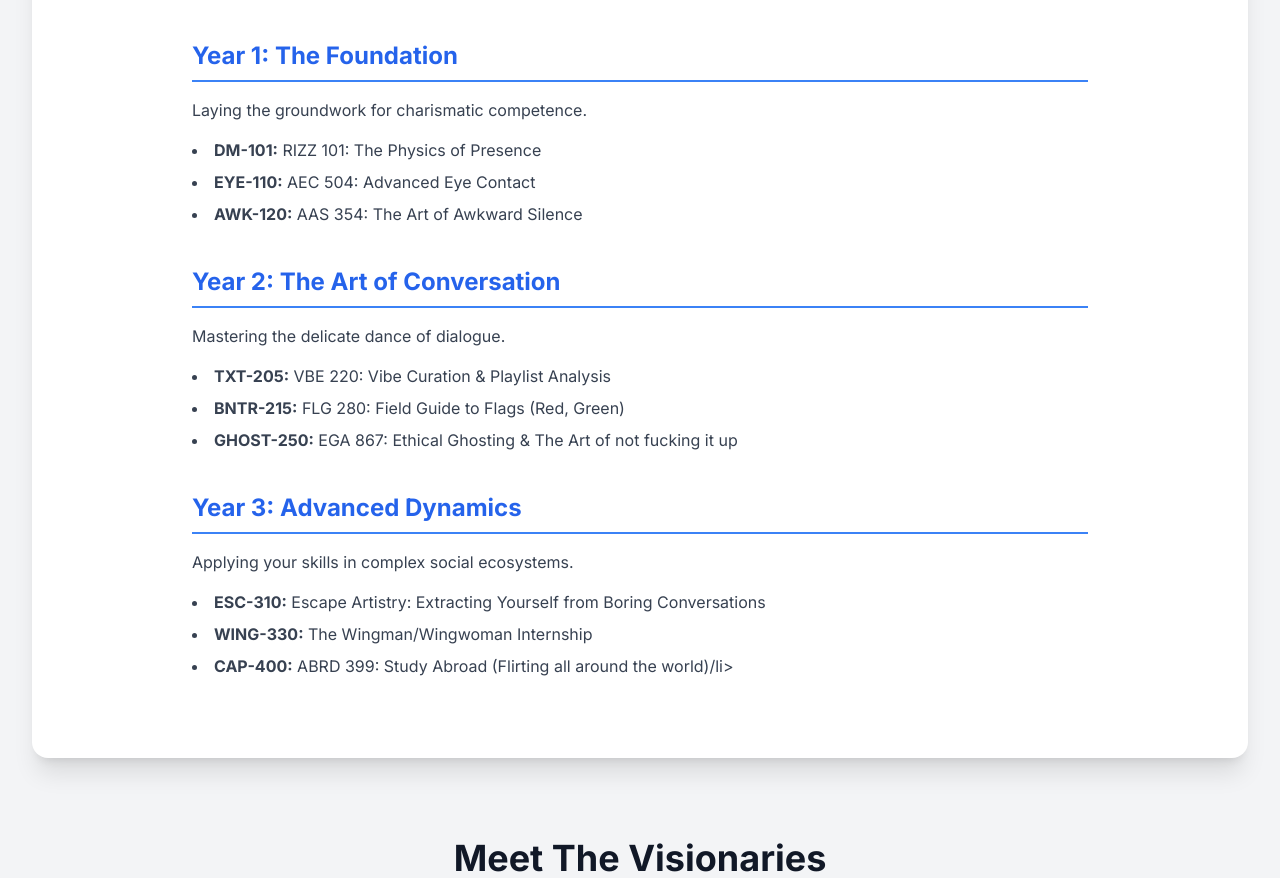
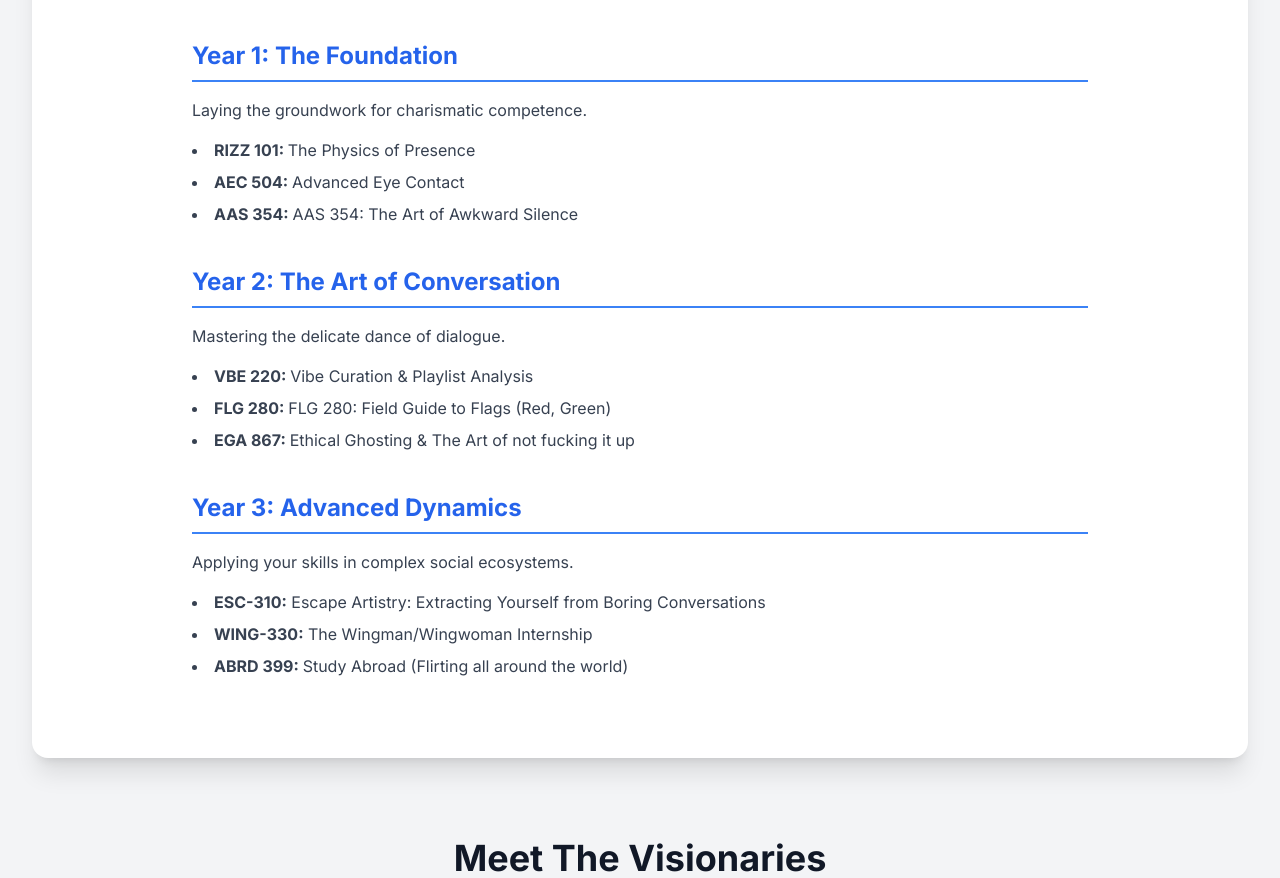
Before and after one commit to dumbassdumbass/fuck, a plain HTML site: page index.html in a window 1280 px wide. Shown: the part 1180-2058 px from the top of the page. Drawn offline with nearby package versions, Linux system fonts and the light colour scheme.

Commit message:
Update index.html

```diff
--- a/index.html
+++ b/index.html
@@ -74,7 +74,7 @@
 
         <!-- Why F.U.C.K. Section -->
         <section id="about" class="py-20">
-             <h2 class="text-4xl font-bold text-center text-gray-900 mb-12">Why Choose F.U.C.K.?</h2>
+             <h2 class="text-4xl font-bold text-center text-gray-900 mb-12">Why F.U.C.K.?</h2>
              <div class="grid grid-cols-1 md:grid-cols-3 gap-10 max-w-6xl mx-auto text-center">
                 <!-- Feature 1 -->
                 <div class="bg-white p-8 rounded-xl shadow-lg card-hover">
@@ -106,9 +106,9 @@
                     <h3 class="text-2xl font-bold text-blue-600 border-b-2 border-blue-500 pb-2 mb-4">Year 1: The Foundation</h3>
                     <p class="text-gray-700 mb-4">Laying the groundwork for charismatic competence.</p>
                     <ul class="list-disc list-inside text-gray-700 space-y-2">
-                        <li><span class="font-bold">DM-101:</span> RIZZ 101: The Physics of Presence</li>
-                        <li><span class="font-bold">EYE-110:</span> AEC 504: Advanced Eye Contact</li>
-                        <li><span class="font-bold">AWK-120:</span> AAS 354: The Art of Awkward Silence</li>
+                        <li><span class="font-bold">RIZZ 101: </span>The Physics of Presence</li>
+                        <li><span class="font-bold">AEC 504: </span>Advanced Eye Contact</li>
+                        <li><span class="font-bold">AAS 354: </span> AAS 354: The Art of Awkward Silence</li>
                     </ul>
                 </div>
                 <!-- Year 2 -->
@@ -116,9 +116,9 @@
                     <h3 class="text-2xl font-bold text-blue-600 border-b-2 border-blue-500 pb-2 mb-4">Year 2: The Art of Conversation</h3>
                     <p class="text-gray-700 mb-4">Mastering the delicate dance of dialogue.</p>
                     <ul class="list-disc list-inside text-gray-700 space-y-2">
-                        <li><span class="font-bold">TXT-205:</span> VBE 220: Vibe Curation & Playlist Analysis</li>
-                        <li><span class="font-bold">BNTR-215:</span> FLG 280: Field Guide to Flags (Red, Green)</li>
-                        <li><span class="font-bold">GHOST-250:</span> EGA 867: Ethical Ghosting & The Art of not fucking it up</li>
+                        <li><span class="font-bold">VBE 220: </span>Vibe Curation & Playlist Analysis</li>
+                        <li><span class="font-bold">FLG 280: </span> FLG 280: Field Guide to Flags (Red, Green)</li>
+                        <li><span class="font-bold">EGA 867: </span>Ethical Ghosting & The Art of not fucking it up</li>
                     </ul>
                 </div>
                  <!-- Year 3 -->
@@ -128,7 +128,7 @@
                     <ul class="list-disc list-inside text-gray-700 space-y-2">
                         <li><span class="font-bold">ESC-310:</span> Escape Artistry: Extracting Yourself from Boring Conversations</li>
                         <li><span class="font-bold">WING-330:</span> The Wingman/Wingwoman Internship</li>
-                        <li><span class="font-bold">CAP-400:</span> ABRD 399: Study Abroad (Flirting all around the world)/li>
+                        <li><span class="font-bold">ABRD 399: </span>Study Abroad (Flirting all around the world)</li>
                     </ul>
                 </div>
             </div>
```
